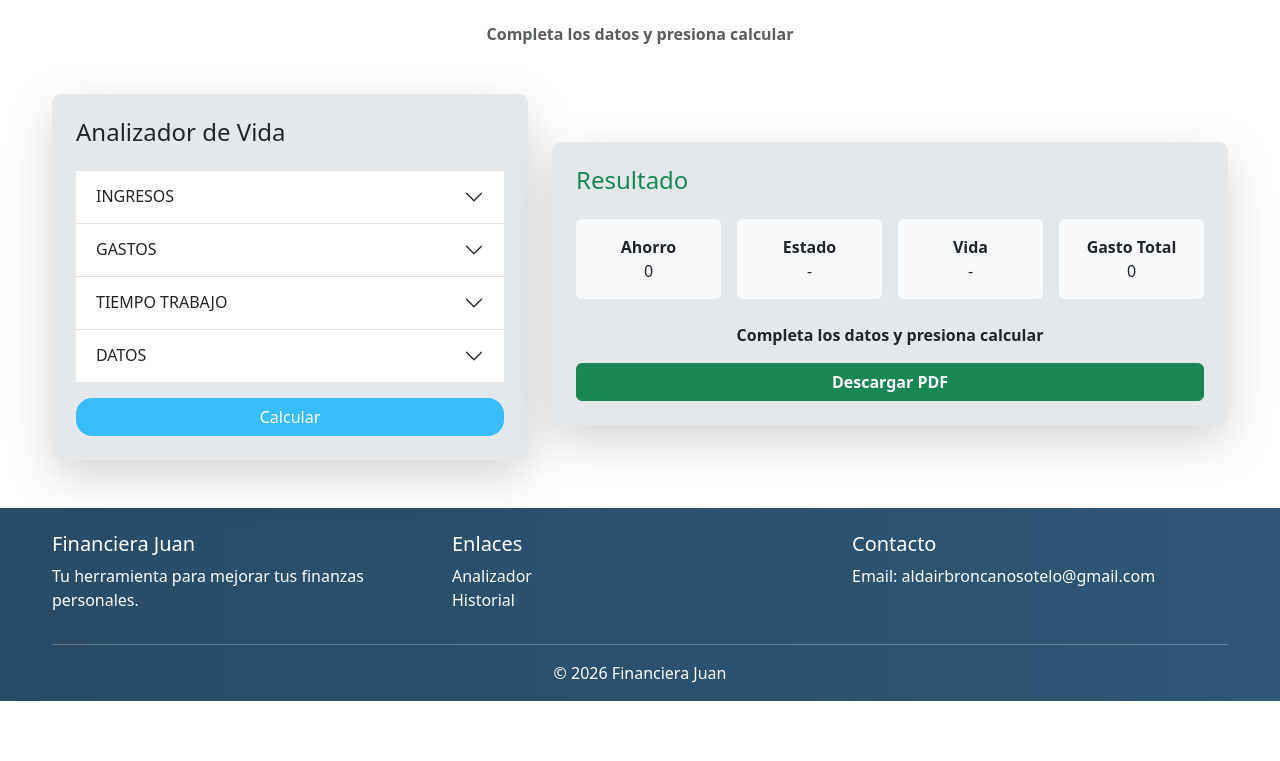
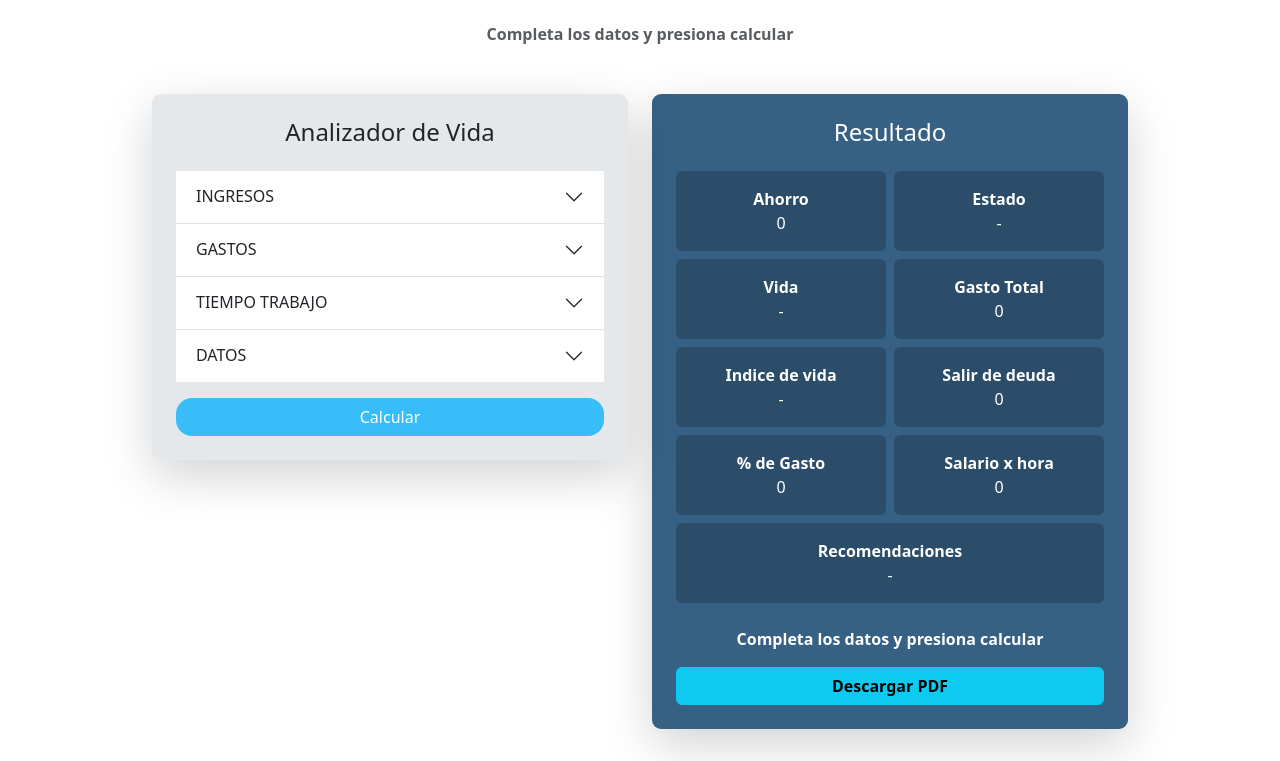
Before and after one commit to AldairBroncano/FinancieraJuan, an Angular app in the folder FinancieraJuan_Frontend/: page / in a window 1280 px wide. Shown: the part 779-1540 px from the top of the page. Before the commit the page ends 1480 px from the top, so only its background shows below. Built offline with nearby package versions, Linux system fonts and the light colour scheme.

Commit message:
Frontend: se centro el Formulario y Resultado, ademas se modifico colores, y se resolvio bug en la descarga PDF

```diff
--- a/FinancieraJuan_Frontend/src/app/pages/analisis/analisis.css
+++ b/FinancieraJuan_Frontend/src/app/pages/analisis/analisis.css
@@ -82,7 +82,14 @@ body {
   background: #e5e8eb;
 }
 
-.I {
+.card2 {
+  border-radius: 9px;
+  background: #366185;
+}
+
+.caja {
+  background: #2b4d69;
+  color: white;
 }
 
 input,
@@ -112,7 +119,7 @@ button:hover {
 }
 
 footer {
-  background: linear-gradient(90deg, #294b66, #2f5675);
+  background: linear-gradient(90deg, #294b66, #366185);
 }
 
 footer a {
--- a/FinancieraJuan_Frontend/src/app/pages/analisis/analisis.html
+++ b/FinancieraJuan_Frontend/src/app/pages/analisis/analisis.html
@@ -44,11 +44,11 @@
 </p>
 
 <div id="analizador" class="container mt-5">
-  <div class="row">
+  <div class="row justify-content-center">
     <!-- IZQUIERDA (FORMULARIO) -->
     <div class="col-md-5">
       <div class="card shadow-lg border-0 p-4">
-        <h4 class="mb-4 text-dark">Analizador de Vida</h4>
+        <h4 class="mb-4 text-dark text-center">Analizador de Vida</h4>
 
         <div class="isquierda">
           <!-- IZQUIERDA -->
@@ -88,7 +88,6 @@
                     type="number"
                     [ngModel]="data.ingresoExtra"
                     (ngModelChange)="data.ingresoExtra = $event"
-                    [class.is-invalid]="!data.ingresoExtra && intentoEnviar"
                   />
                 </div>
               </div>
@@ -145,7 +144,6 @@
                     type="number"
                     [ngModel]="data.gastos.ocio"
                     (ngModelChange)="data.gastos.ocio = $event"
-                    [class.is-invalid]="!data.gastos.ocio && intentoEnviar"
                   />
 
                   <input
@@ -217,11 +215,7 @@
                 data-bs-parent="#accordionFlushExample"
               >
                 <div class="accordion-body">
-                  <select
-                    [(ngModel)]="data.tipoPersona"
-                    class="form-select form-control mb-3"
-                    [class.is-invalid]="!data.tipoPersona && intentoEnviar"
-                  >
+                  <select [(ngModel)]="data.tipoPersona" class="form-select form-control mb-3">
                     <option value="">Tipo persona</option>
                     <option value="DEPENDIENTE">Dependiente</option>
                     <option value="INDEPENDIENTE">Independiente</option>
@@ -285,48 +279,81 @@
 
     <!-- DERECHA-->
 
-    <div class="col-md-7">
+    <div class="col-md-5">
       <!-- RESULTADO -->
-      <div class="card mt-5 shadow-lg border-0 p-4">
-        <h4 class="mb-4 text-success">Resultado</h4>
+      <div class="card2 mt-8 shadow-lg border-0 p-4 resultado">
+        <h4 class="mb-4 text-center text-white">Resultado</h4>
 
-        <div class="row text-center g-3">
-          <div class="col-md-3">
-            <div class="p-3 bg-light rounded">
+        <div class="row text-center g-2">
+          <div class="col-md-6">
+            <div class="p-3 caja rounded">
               <strong>Ahorro</strong><br />
               {{ resultado.ahorroMensual }}
             </div>
           </div>
 
-          <div class="col-md-3">
-            <div class="p-3 bg-light rounded">
+          <div class="col-md-6">
+            <div class="p-3 caja rounded">
               <strong>Estado</strong><br />
               {{ resultado.estadoFinanciero }}
             </div>
           </div>
 
-          <div class="col-md-3">
-            <div class="p-3 bg-light rounded">
+          <div class="col-md-6">
+            <div class="p-3 caja rounded">
               <strong>Vida</strong><br />
               {{ resultado.estadoVida }}
             </div>
           </div>
 
-          <div class="col-md-3">
-            <div class="p-3 bg-light rounded">
+          <div class="col-md-6">
+            <div class="p-3 caja rounded">
               <strong>Gasto Total</strong><br />
               {{ resultado.gastoTotal }}
             </div>
           </div>
+
+          <div class="col-md-6">
+            <div class="p-3 caja rounded">
+              <strong>Indice de vida</strong><br />
+              {{ resultado.indiceVida }}
+            </div>
+          </div>
+
+          <div class="col-md-6">
+            <div class="p-3 caja rounded">
+              <strong>Salir de deuda</strong><br />
+              {{ resultado.mesesParaSalirDeuda }}
+            </div>
+          </div>
+
+          <div class="col-md-6">
+            <div class="p-3 caja rounded">
+              <strong>% de Gasto</strong><br />
+              {{ resultado.porcentajeGasto }}
+            </div>
+          </div>
+
+          <div class="col-md-6">
+            <div class="p-3 caja rounded">
+              <strong>Salario x hora</strong><br />
+              {{ resultado.salarioHora }}
+            </div>
+          </div>
+
+          <div class="col-md-12">
+            <div class="p-3 caja rounded">
+              <strong>Recomendaciones</strong><br />
+              {{ resultado.recomendaciones }}
+            </div>
+          </div>
         </div>
 
-        <p class="mt-4 text-center fw-semibold">
+        <p class="mt-4 text-center text-white fw-semibold">
           {{ resultado.mensajePrincipal }}
         </p>
 
-        <button class="btn btn-success w-100 fw-bold" (click)="descargarPDF()">
-          Descargar PDF
-        </button>
+        <button class="btn btn-info w-100 fw-bold" (click)="descargarPDF()">Descargar PDF</button>
       </div>
     </div>
   </div>
--- a/FinancieraJuan_Frontend/src/app/pages/analisis/analisisComponent.ts
+++ b/FinancieraJuan_Frontend/src/app/pages/analisis/analisisComponent.ts
@@ -42,7 +42,12 @@ export class AnalisisComponent {
     estadoFinanciero: '-',
     estadoVida: '-',
     gastoTotal: 0,
+    indiceVida: '-',
     mensajePrincipal: 'Completa los datos y presiona calcular',
+    mesesParaSalirDeuda: 0,
+    porcentajeGasto: 0,
+    recomendaciones: '-',
+    salarioHora: 0,
   };
 
   intentoEnviar = false;
@@ -52,15 +57,13 @@ export class AnalisisComponent {
     this.intentoEnviar = true;
 
     if (!this.data.sueldo) return;
-    if (!this.data.ingresoExtra) return;
+
     if (!this.data.horasTrabajoDia) return;
     if (!this.data.diasTrabajoMes) return;
-    if (!this.data.tipoPersona) return;
 
     if (!this.data.gastos.vivienda) return;
     if (!this.data.gastos.comida) return;
     if (!this.data.gastos.transporte) return;
-    if (!this.data.gastos.ocio) return;
 
     const limpiarNumero = (v: any) => (isNaN(v) || v === null ? 0 : v);
 
@@ -112,6 +115,11 @@ export class AnalisisComponent {
   descargarPDF() {
     const DATA: any = document.querySelector('.resultado');
 
+    if (!DATA) {
+      console.error('No se encontró el elemento para el PDF');
+      return;
+    }
+
     html2canvas(DATA).then((canvas) => {
       const imgWidth = 208;
       const imgHeight = (canvas.height * imgWidth) / canvas.width;
```
Also changed, not shown: 1 other file (tests, documents, lock files or other folders).
